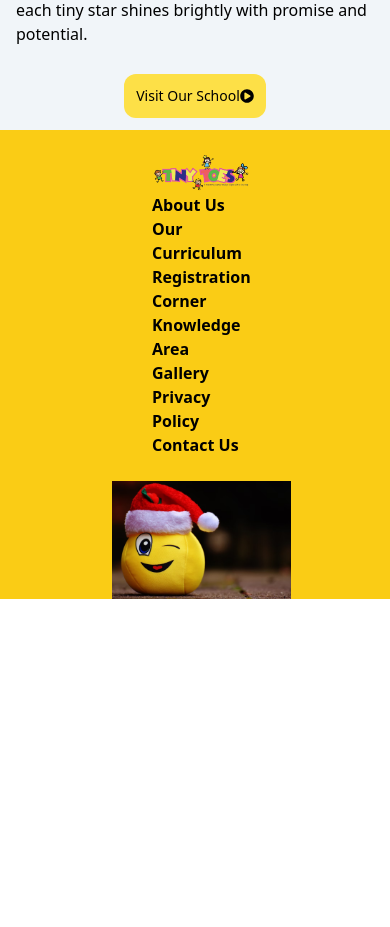
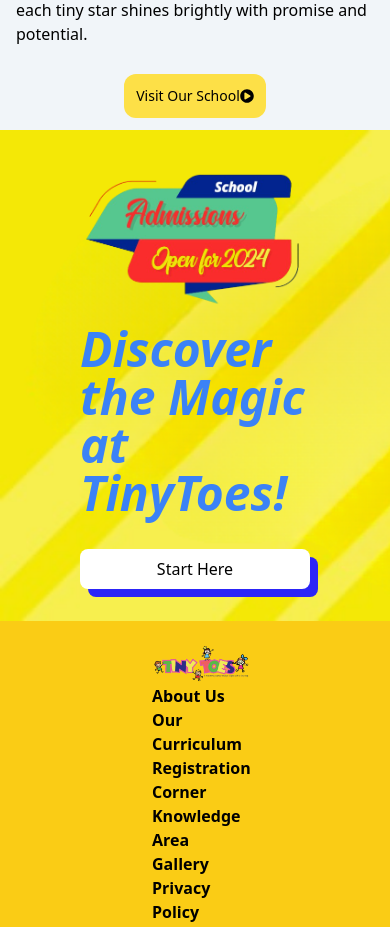
Before and after one commit to SaikrishnaLingam/Tiny-Toes-School-Website, a React (Create React App) app: page / in a window 390 px wide. Shown: the part 1740-2667 px from the top of the page. Before the commit the page ends 2339 px from the top, so only its background shows below. Built offline with nearby package versions, Linux system fonts and the light colour scheme.

Commit message:
admission ad done and made responsive

```diff
--- a/src/App.js
+++ b/src/App.js
@@ -6,6 +6,7 @@
 import { useState } from "react";
 import Footer from "./components/Footer";
 import Principal from "./components/Principal";
+import AdmissionAd from "./components/AdmissionAd";
 
 function App() {
     const [privacyPolicy, setPrivacyPolicy] = useState(false)
@@ -21,6 +22,7 @@
                     <Outlet />
                     <HomeSlider />
                     <Principal />
+                    <AdmissionAd />
                     {/* toggle privacy policy in footer */}
                     {/* set up routes and links in footer */}
                     <Footer setPrivacyPolicy={setPrivacyPolicy}/>
--- /dev/null
+++ b/src/components/AdmissionAd.jsx
@@ -0,0 +1,25 @@
+import React from 'react'
+import admission from '../assests/imgs/AdmissionAlert.png'
+import yellowBg from '../assests/imgs/yellowBg.png'
+
+const AdmissionAd = () => {
+    return (
+        <div style={{ backgroundImage: `url(${yellowBg})` }} className='bg-no-repeat bg-cover flex flex-col md:flex-row items-center md:justify-between py-8 px-20 md:px-36 lg:px-56'>
+            <div className='mb-4 md:mb-0'>
+                <img src={admission} alt="admission" />
+            </div>
+            <div className='flex flex-col'>
+                <div className='flex flex-col text-5xl font-extrabold italic text-blue-500'>
+                    <span>Discover</span>
+                    <span>the Magic</span>
+                    <span>at TinyToes!</span>
+                </div>
+                <div>
+                <button className='bg-white flex justify-center md:justify-start md:text-lg md:px-10 px-3 py-2 rounded-lg mt-8 shadow-[8px_8px_0px_0px_rgba(44,37,247)] md:w-auto w-full'>Start Here</button>
+                </div>
+            </div>
+        </div>
+    )
+}
+
+export default AdmissionAd
```
Also changed, not shown: src/assests/imgs/AdmissionAlert.png (added), src/assests/imgs/yellowBg.png (added).
